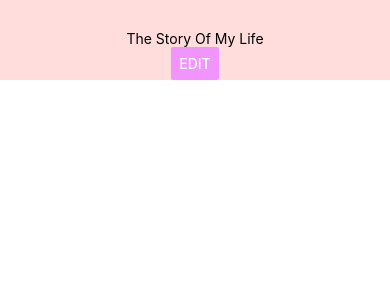
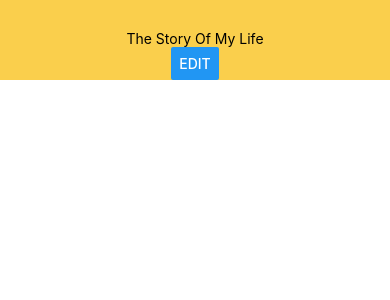
Before and after one commit to LeaderD/Exam1Team2, a React Native app: screen / in a window 390 px wide. Shown: the top 300 px of the page. Built offline with nearby package versions, Linux system fonts and the light colour scheme.

Commit message:
Hello Header font Size issue
Hello Please review my font Size issue

```diff
--- a/comps/Header.js
+++ b/comps/Header.js
@@ -15,7 +15,6 @@ function Header() {
     const [settedText, setChangeText] = useState('The Story Of My Life');
     const [showInput, setShowInput] = useState(false);
     var InputTitle = null;
-    var textDisplay =  null;
 
     if (showInput === true){
     InputTitle = (
@@ -35,12 +34,11 @@ function Header() {
 
     return (
       <View style={HeaderStyle.HeaderBackground}>
-        <Text Style={HeaderStyle.TextStyle}>{settedText}</Text>
+        <Text Style={HeaderStyle.fontSizeUp}>{settedText}</Text>
         {InputTitle}
         <Button
           style ={HeaderStyle.ButtonColor}
           title="Edit"
-          color="#f194ff"
           onPress = {() => {
             setShowInput(!showInput);
             }}
--- a/styles/headerStyle.js
+++ b/styles/headerStyle.js
@@ -1,21 +1,24 @@
 import {StyleSheet} from 'react-native';
 
 var HeaderStyle = StyleSheet.create({
+    fontSizeUp:{
+        color: 'black',
+        fontSize: 20,
+        lineHeight: 20
+    },
 
     ButtonColor:{
         flexDirection: "row",
-        color:'blue'
+        color:'blue',
+        fontSize: 20
     },
     HeaderBackground:{
         paddingTop: 30,
         justifyContent: 'center',
         alignItems: 'center',
-        backgroundColor: '#FDD'
+        backgroundColor: '#facf4c'
     },
-    TextStyle:{
-        color: 'black',
-        fontSize:20
-    },
+
 
  })
 
```
